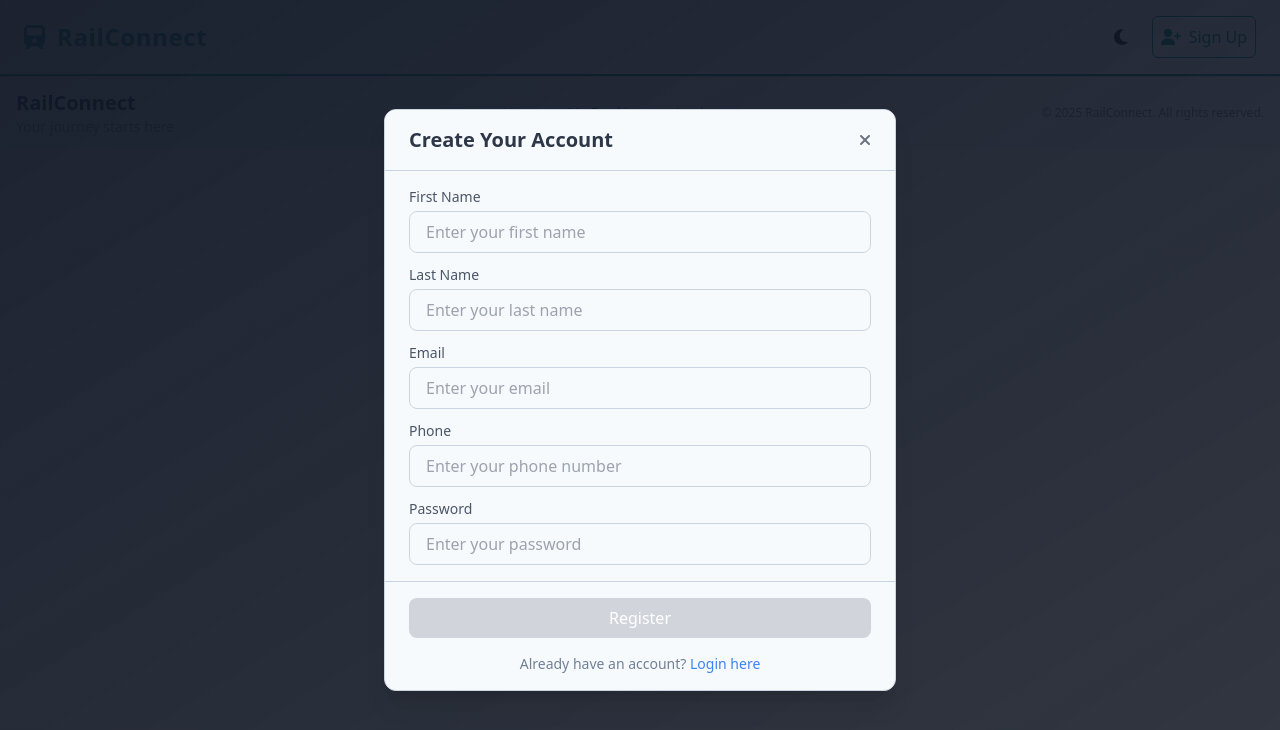
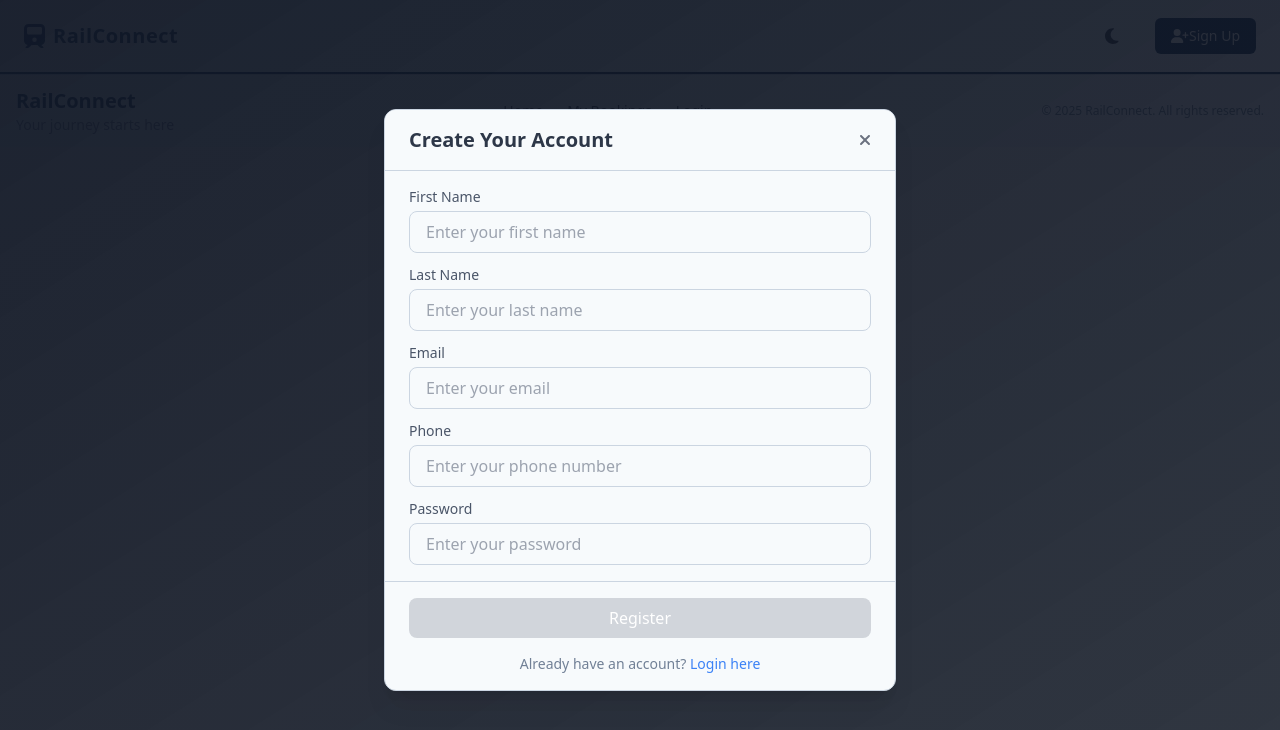
Before and after one commit to Prerna290/train-ticket-booking, an Angular app: page /login in a window 1280 px wide. Shown: the top 730 px of the page. Built offline with nearby package versions, Linux system fonts and the light colour scheme.

Commit message:
style: navbar

```diff
--- a/src/app/app.component.css
+++ b/src/app/app.component.css
@@ -1,66 +1,72 @@
-nav {
-  @apply dark:bg-gray-900 bg-indigo-50 shadow-lg border-0 border-b-2 border-solid dark:border-teal-400 border-Dark-Cyan;
+.app-container {
+  @apply flex flex-col min-h-screen bg-background-default dark:bg-background-dark transition-colors duration-300;
+}
+
+.navbar {
+  @apply bg-background-secondary dark:bg-gray-900 shadow-md border-b-2 border-solid border-primary-500 dark:border-primary-400;
 
   .nav-container {
     @apply mx-auto flex items-center justify-between py-4 px-6;
   }
+}
 
 .logo {
-    @apply flex items-center md:text-2xl text-lg font-bold text-Dark-Cyan dark:text-teal-400 hover:text-teal-500  dark:hover:text-teal-300;
+  @apply flex items-center gap-2  hover:scale-110;
 
-    fa-icon {
-      @apply md:text-2xl text-xl;
+  .logo-icon {
+    @apply text-primary-500 dark:text-primary-400 text-2xl transition-transform duration-300;
   }
 
-    .title {
-      @apply md:ml-3 ml-2 tracking-wide;
+  .logo-text {
+    @apply text-xl font-semibold tracking-wide text-primary-500 dark:text-primary-400 transition-colors duration-300;
   }
 }
 
-  .links {
-    @apply flex md:gap-6 gap-4 items-center;
+.nav-links {
+  @apply flex items-center md:gap-6 gap-4;
 }
 
-  .dropdown {
-    @apply absolute right-[200px] top-16 mt-2 shadow-2xl bg-gray-100 dark:bg-gray-800 rounded-xl z-50 cursor-pointer;
-
-    ul {
-      @apply p-2 flex flex-col;
-
-      li {
-        @apply text-gray-600 dark:text-gray-100 p-2 hover:bg-gray-200 dark:hover:text-gray-600 rounded-md flex flex-row items-center;
-        fa-icon {
-          @apply mr-2 text-lg h-5 w-5 flex items-center justify-center;
-        }
+.theme-toggle {
+  @apply p-2 w-10 h-10 flex items-center justify-center rounded-full text-gray-700 dark:text-gray-300 hover:bg-primary-500 hover:text-white dark:hover:bg-primary-400;
 }
 
-      .horizontal-line {
-        @apply border border-Dark-Cyan dark:border-Persian-Green;
-      }
-    }
+.theme-icon {
+  @apply text-lg;
 }
 
-  .register-btn {
-    @apply flex items-center space-x-2 text-Dark-Cyan dark:text-teal-400 border p-2 border-solid border-Dark-Cyan dark:border-teal-400 rounded-md hover:text-teal-500  dark:hover:text-teal-300;
+.user-dropdown {
+  @apply relative;
 }
 
-  .user-icon {
-    @apply text-lg font-semibold cursor-pointer text-Dark-Cyan dark:text-teal-400 border-2 border-solid border-Dark-Cyan dark:border-teal-400  rounded-full px-2 py-1 hover:text-teal-500  dark:hover:text-teal-300;
+.user-button {
+  @apply flex items-center justify-center w-10 h-10 rounded-full bg-primary-500 text-white border border-primary-500 transition-all duration-200 ease-in-out hover:bg-white hover:border-primary-500 hover:text-primary-500;
+  @apply dark:bg-primary-400 dark:border-primary-400 dark:hover:bg-background-secondary hover:border-primary-500 hover:text-primary-500 hover:border-2 font-medium hover:font-semibold;
 }
 
-  .moon-icon {
-    @apply text-Charleston-Green;
-
-    fa-icon {
-      @apply text-lg;
-    }
+.dropdown-menu {
+  @apply absolute right-0 mt-2 w-64 bg-white dark:bg-gray-800 rounded-md shadow-lg overflow-hidden z-50 border border-primary-500 dark:border-primary-400 transform transition-all duration-200 ease-out;
 }
 
-  .sun-icon {
-    @apply text-gray-200;
+.user-info {
+  @apply px-4 py-3 border-b border-primary-500 dark:border-primary-400;
+}
 
-    fa-icon {
-      @apply text-lg;
+.user-name {
+  @apply text-sm font-medium text-gray-900 dark:text-gray-100 overflow-hidden;
 }
+
+.user-email {
+  @apply text-sm text-gray-500 dark:text-gray-400 overflow-hidden;
 }
+
+.menu-item {
+  @apply flex w-full items-center px-4 py-2 text-sm text-light-primary dark:text-dark-primary hover:bg-gray-100 dark:hover:bg-gray-700 transition-colors;
 }
+
+.menu-icon {
+  @apply mr-2 h-5 w-5 text-gray-500 dark:text-gray-400;
+}
+
+.signup-button {
+  @apply px-4 py-2 rounded-md text-sm font-medium text-white bg-primary-500 dark:bg-primary-400 hover:bg-primary-400 dark:hover:bg-primary-500 transition-colors flex items-center;
+}
--- a/src/app/app.component.html
+++ b/src/app/app.component.html
@@ -1,71 +1,77 @@
-<app-toast #toast></app-toast>
-<div>
-  <nav>
-    <div class="container nav-container">
-      <a class="logo" routerLink="/home">
-        <fa-icon [icon]="faTrain"></fa-icon>
-        <span class="title">RailConnect</span>
+<div class="app-container">
+  <app-toast #toast></app-toast>
+
+  <nav class="navbar">
+    <div class="nav-container container">
+      <a routerLink="/home" class="logo">
+        <div class="logo-icon">
+          <fa-icon [icon]="faTrain"></fa-icon>
+        </div>
+        <span class="logo-text">RailConnect</span>
       </a>
-      <div class="links">
-        <button *ngIf="!isDarkMode" class="moon-icon" (click)="toggleTheme()">
-          <fa-icon [icon]="faMoon"></fa-icon>
-        </button>
-        <button *ngIf="isDarkMode" class="sun-icon" (click)="toggleTheme()">
-          <fa-icon [icon]="faSun"></fa-icon>
+
+      <div class="nav-links">
+        <button (click)="toggleTheme()" class="theme-toggle">
+          <fa-icon
+            [icon]="isDarkMode ? faSun : faMoon"
+            class="theme-icon"
+          ></fa-icon>
         </button>
 
         <ng-container *ngIf="userData; else loggedOutTemplate">
-          <div
-            *ngIf="userData"
-            class="user-icon"
-            (click)="toggleDropdown()"
-            #dropdownContainer
-          >
-            {{
-              userData.lastName
-                ? userData.firstName[0].toUpperCase() +
-                  userData.lastName[0].toUpperCase()
-                : userData.firstName.slice(0, 2).toUpperCase()
-            }}
-          </div>
-          <div *ngIf="isDropdownOpen" class="dropdown">
-            <ul>
-              <li>
-                <fa-icon [icon]="faUser"></fa-icon>
-                <span
-                  >{{ userData.firstName.toUpperCase() }}
-                  {{ userData.lastName.toUpperCase() }}</span
+          <div class="user-dropdown" #dropdownContainer>
+            <button (click)="toggleDropdown()" class="user-button">
+              {{ getUserInitials() }}
+            </button>
+
+            <div *ngIf="isDropdownOpen" class="dropdown-menu">
+              <div class="user-info">
+                <p class="user-name">
+                  {{ userData.firstName }} {{ userData.lastName }}
+                </p>
+                <p class="user-email">{{ userData.email }}</p>
+              </div>
+
+              <div>
+                <a
+                  routerLink="/bookings"
+                  class="menu-item"
+                  (click)="isDropdownOpen = false"
                 >
-              </li>
-              <li>
-                <fa-icon [icon]="faEnvelope"></fa-icon>
-                <span>{{ userData.email }}</span>
-              </li>
+                  <fa-icon [icon]="faClipboardList" class="menu-icon"></fa-icon>
+                  My Bookings
+                </a>
 
-              <hr class="horizontal-line" />
-              <li [routerLink]="'/bookings'">
-                <fa-icon [icon]="faClipboardList"></fa-icon>My Bookings
-              </li>
-              <li *ngIf="isAdmin" [routerLink]="'/admin'">
-                <fa-icon [icon]="faUserCircle"></fa-icon>Admin
-              </li>
-              <li (click)="logoutProfile()">
-                <fa-icon [icon]="faSignOutAlt"></fa-icon>Sign Out
-              </li>
-            </ul>
+                <a
+                  *ngIf="isAdmin"
+                  routerLink="/admin"
+                  class="menu-item"
+                  (click)="isDropdownOpen = false"
+                >
+                  <fa-icon [icon]="faUserCircle" class="menu-icon"></fa-icon>
+                  Admin Dashboard
+                </a>
+
+                <button (click)="logoutProfile()" class="menu-item">
+                  <fa-icon [icon]="faSignOutAlt" class="menu-icon"></fa-icon>
+                  Sign Out
+                </button>
+              </div>
+            </div>
           </div>
         </ng-container>
 
         <ng-template #loggedOutTemplate>
-          <button routerLink="/login" class="register-btn">
+          <a routerLink="/login" class="signup-button">
             <fa-icon [icon]="faUserPlus"></fa-icon>
             <span>Sign Up</span>
-          </button>
+          </a>
         </ng-template>
       </div>
     </div>
   </nav>
+
+  <router-outlet></router-outlet>
+
+  <app-footer></app-footer>
 </div>
-
-<router-outlet></router-outlet>
-<app-footer></app-footer>
--- a/src/app/app.component.ts
+++ b/src/app/app.component.ts
@@ -40,7 +40,7 @@ import { AuthService } from './services/auth.service';
   styleUrl: './app.component.css',
 })
 export class AppComponent {
-  @ViewChild('dropdownContainer', { static: false })
+  @ViewChild('dropdownContainer')
   dropdownContainer!: ElementRef;
   @ViewChild(ToastComponent)
   toast!: ToastComponent;
@@ -55,18 +55,13 @@ export class AppComponent {
   faUserCircle = faUserCircle;
   faSignOutAlt = faSignOutAlt;
   faUserPlus = faUserPlus;
-  faSignInAlt = faSignInAlt;
   faMoon = faMoon;
   faSun = faSun;
   faClipboardList = faClipboardList;
-  faUser = faUser;
-  faEnvelope = faEnvelope;
 
   userData!: IUser;
   isDropdownOpen = false;
-
   isDarkMode = false;
-  userTheme = '';
   isAdmin = false;
 
   constructor() {}
@@ -77,6 +72,12 @@ export class AppComponent {
       this.userData = userData;
       this.isAdmin = this.authService.checkIsAdmin();
     });
+  }
+
+  getUserInitials(): string {
+    return this.userData.lastName
+      ? `${this.userData.firstName[0]}${this.userData.lastName[0]}`.toUpperCase()
+      : this.userData.firstName.slice(0, 2).toUpperCase();
   }
 
   logoutProfile() {
--- a/src/app/components/admin/admin.component.css
+++ b/src/app/components/admin/admin.component.css
@@ -60,7 +60,7 @@ select {
 }
 
 .train-name {
-  @apply text-lg font-bold text-primary-500 dark:text-primary-400;
+  @apply text-lg font-bold line-clamp-1 text-primary-500 dark:text-primary-400;
 }
 
 .train-no {
@@ -72,7 +72,7 @@ select {
 }
 
 .train-id {
-  @apply text-sm font-medium px-2 py-1 rounded bg-gray-100 dark:bg-gray-700 text-gray-700 dark:text-gray-300;
+  @apply text-sm font-medium px-2 py-1 rounded bg-gray-100 dark:bg-gray-700 text-gray-700 dark:text-gray-300 flex-shrink-0 ml-2;
 }
 
 .route-details {
--- a/tailwind.config.js
+++ b/tailwind.config.js
@@ -5,14 +5,6 @@ module.exports = {
   theme: {
     extend: {
       colors: {
-        "Dark-Cyan": "#008A90",
-        "Charleston-Green": "#222831",
-        "Persian-Green": "#00A896",
-        "yellow-400": "#00A896",
-        "yellow-500": "#00A896",
-        "orange-500": "#00A896",
-        "yellow-600": "#00A896",
-        //From Here
         "light-primary": "#2D3748", // Light Mode Primary Text
         secondary: "#4A5568", // Light Mode Secondary Text
         muted: "#718096", // Light Mode Muted Text
```
Lines whose indentation alone changed are shown as unchanged.
